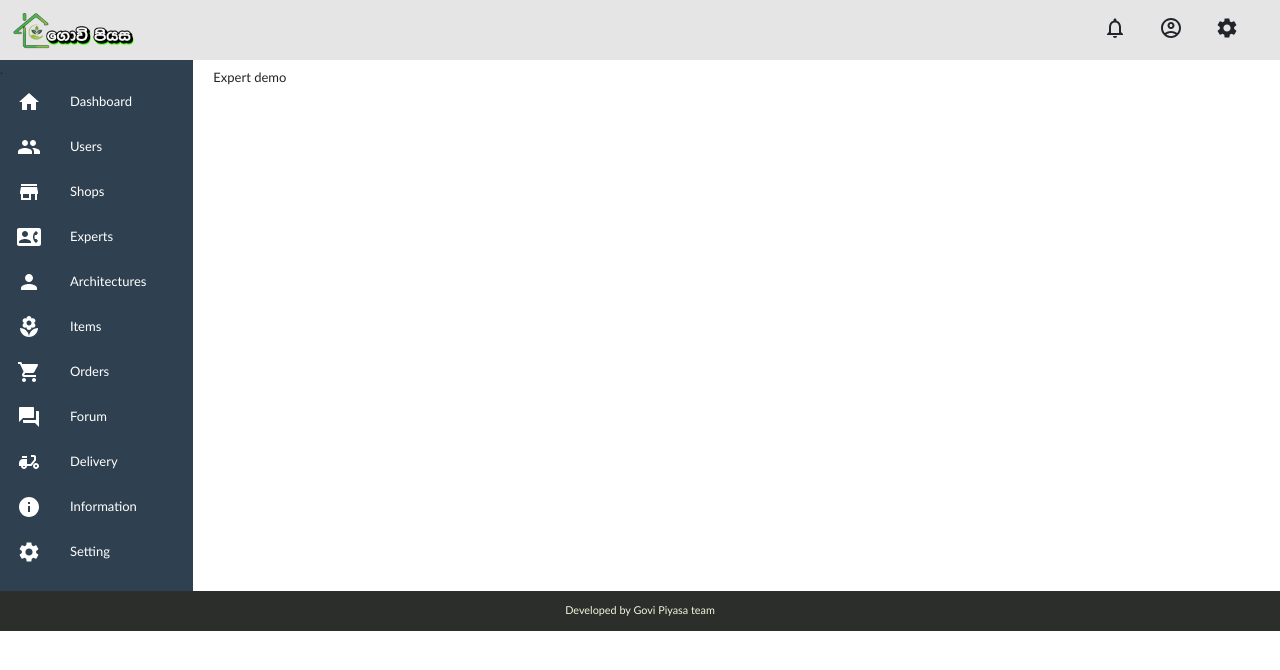
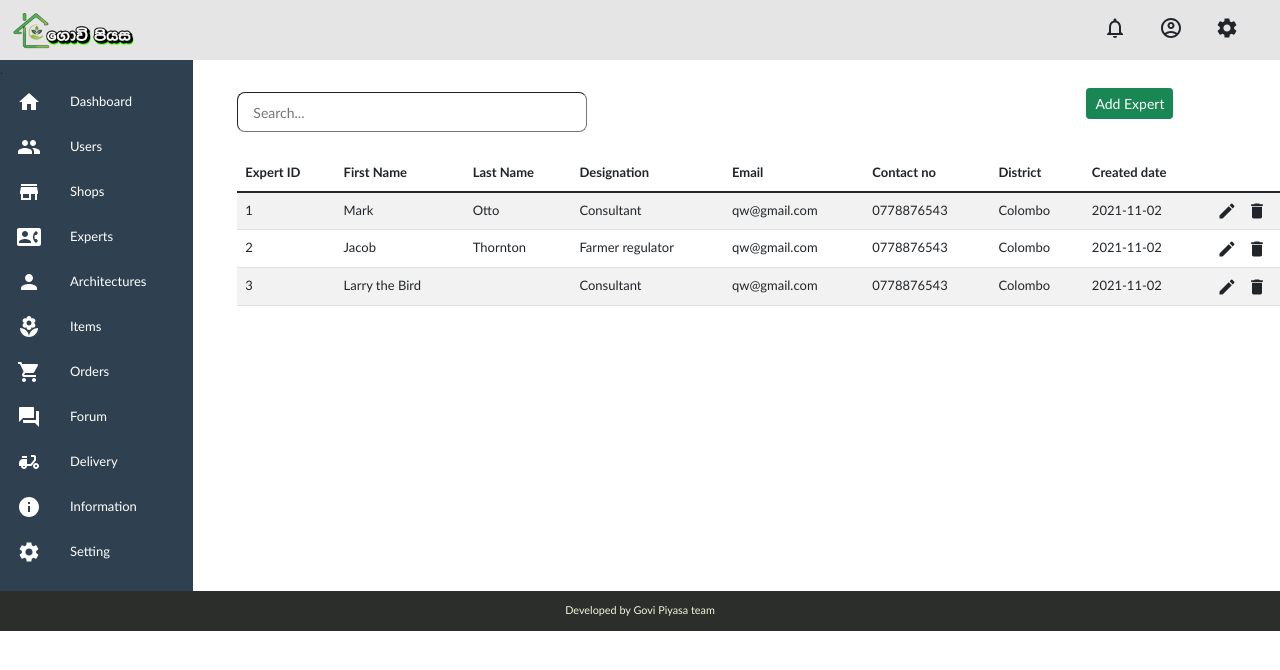
Before and after one commit to RaveenLakshitha/GoviPiyasa_Team, a React (Create React App) app in the folder AdminApp/: page /expert in a window 1280 px wide. Shown: the top 670 px of the page. Built offline with nearby package versions, Linux system fonts and the light colour scheme.

Commit message:
expert updated

```diff
--- a/AdminApp/src/components/Expert.js
+++ b/AdminApp/src/components/Expert.js
@@ -1,7 +1,86 @@
+import Table from 'react-bootstrap/Table';
+import Button from 'react-bootstrap/Button';
+import DeleteIcon from '@mui/icons-material/Delete';
+import EditIcon from '@mui/icons-material/Edit';
+import ExpertForm from './ExpertForm';
+import { useState } from 'react';
+
 const Expert = () => {
+
+  const [show, setShow] = useState(false);
+
+  const handleClose = () => setShow(false);
+  const handleShow = () => setShow(true);
+
   return (
     <div>
-      Expert demo
+
+      <div className="m-1">
+      <div className="row">
+        <div className="col-6">
+          <input type="text" placeholder="Search..."/>
+        </div>
+
+        <div className="col-5">
+          <Button variant="success" className="float-sm-end m-3" size="sm" onClick={handleShow}>Add Expert</Button>
+          <ExpertForm show={show} handleClose={handleClose}/>
+        </div>
+      </div>
+
+      <div className="w-100">
+      <Table striped hover responsive className="table">
+        <thead>
+          <tr>
+            <th>Expert ID</th>
+            <th>First Name</th>
+            <th>Last Name</th>
+            <th>Designation</th>
+            <th>Email</th>
+            <th>Contact no</th>
+            <th>District</th>
+            <th>Created date</th>
+            <th></th>
+          </tr>
+        </thead>
+        <tbody>
+          <tr>
+            <td>1</td>
+            <td>Mark</td>
+            <td>Otto</td>
+            <td>Consultant</td>
+            <td>qw@gmail.com</td>
+            <td>0778876543</td>
+            <td>Colombo</td>
+            <td>2021-11-02</td>
+            <td><EditIcon fontSize='small' style={{marginRight:'10px'}}/><DeleteIcon fontSize='small'/></td>
+          </tr>
+          <tr>
+            <td>2</td>
+            <td>Jacob</td>
+            <td>Thornton</td>
+            <td>Farmer regulator</td>
+            <td>qw@gmail.com</td>
+            <td>0778876543</td>
+            <td>Colombo</td>
+            <td>2021-11-02</td>
+            <td><EditIcon fontSize='small' style={{marginRight:'10px'}}/><DeleteIcon fontSize='small'/></td>
+          </tr>
+          <tr>
+            <td>3</td>
+            <td>Larry the Bird</td>
+            <td></td>
+            <td>Consultant</td>
+            <td>qw@gmail.com</td>
+            <td>0778876543</td>
+            <td>Colombo</td>
+            <td>2021-11-02</td>
+            <td><EditIcon fontSize='small' style={{marginRight:'10px'}}/><DeleteIcon fontSize='small'/></td>
+          </tr>
+        </tbody>
+      </Table>
+      </div>
+    </div>
+
     </div>
   );
 }
```
